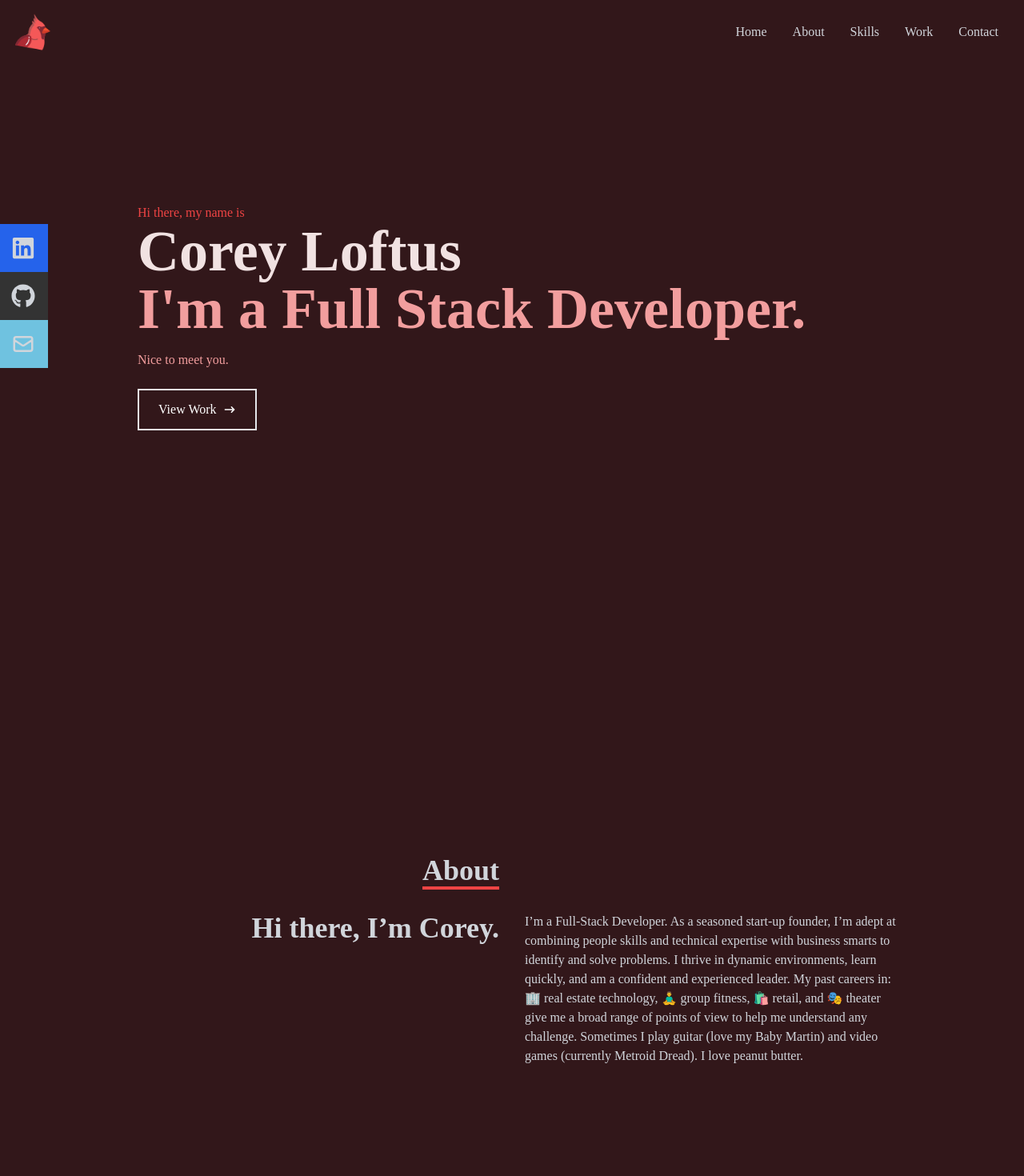
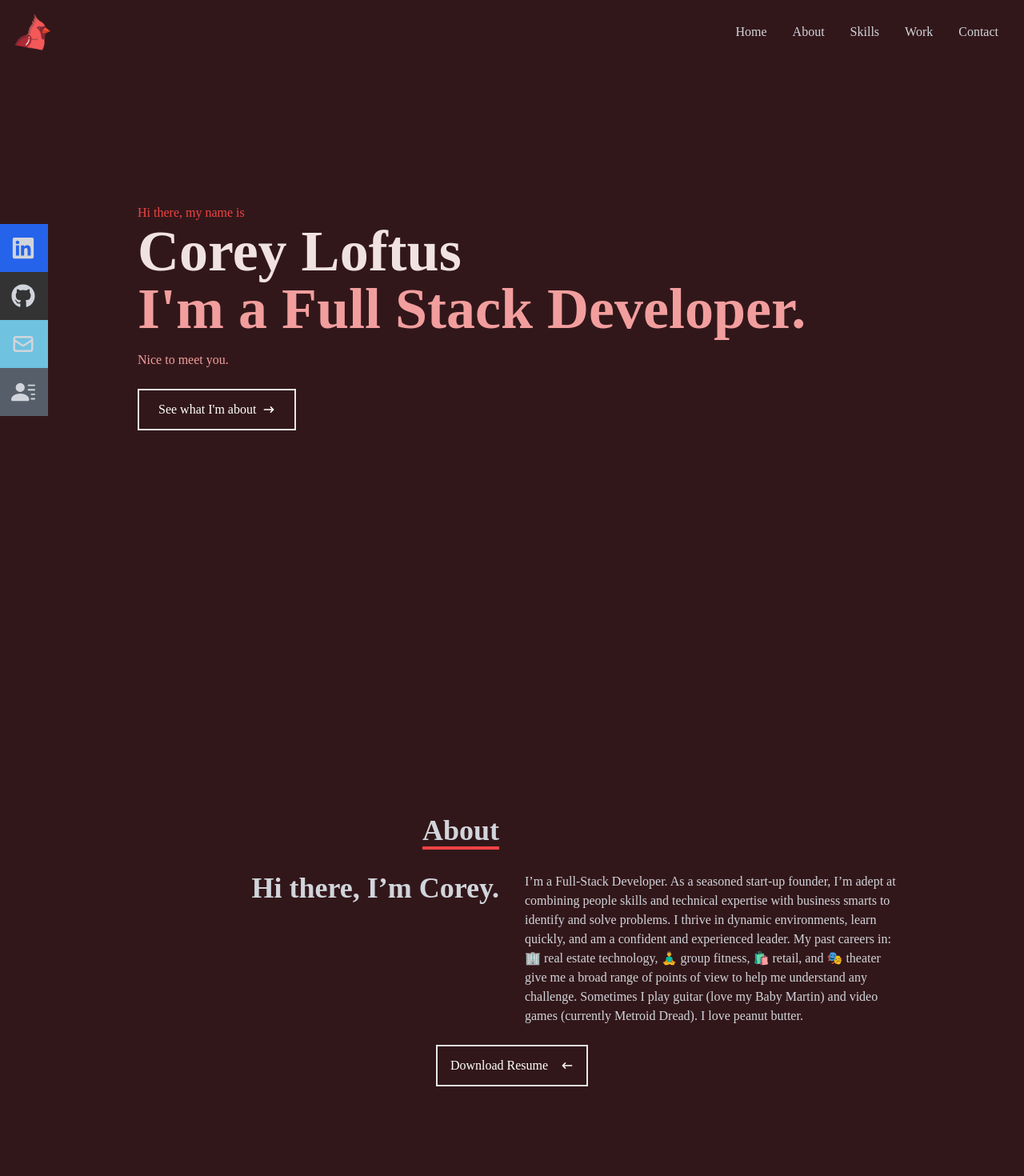
Before and after one commit to coreyloftus/personal-portfolio, a React (Create React App) app: page / in a window 1280 px wide. Shown: the top 1470 px of the page at 80% size. Built offline with nearby package versions, Linux system fonts and the light colour scheme.

Commit message:
Added download resume button to About section, Navbar, and styling

```diff
--- a/src/components/About.jsx
+++ b/src/components/About.jsx
@@ -1,24 +1,50 @@
-import React from "react"
+import resume from "../Assets/Corey-Loftus-Resume.pdf"
+import { HiArrowNarrowLeft, HiArrowNarrowRight } from "react-icons/hi"
 
 const About = () => {
   return (
+    // About Container
     <div name="about" className="w-full h-screen bg-[#32171a] text-gray-300">
       <div className="flex flex-col justify-center items-center w-full h-full">
         <div className="max-w-[1000px] w-full grid grid-cols-2 gap-8">
           <div className="sm:text-right pb-8 pl-4">
-                        <p className="text-4xl font-bold inline border-b-4 border-red-500">About</p>
+            <p className="text-4xl font-bold inline border-b-4 border-red-500">
+              About
+            </p>
           </div>
           <div></div>
         </div>
+        {/* Grid Container */}
         <div className="max-w-[1000px] w-full grid sm:grid-cols-2 gap-8 px-4">
+          {/* Grid Item 1 */}
           <div className="sm:text-right text-4xl font-bold">
             <p>Hi there, I’m Corey.</p>
           </div>
+          {/* Grid Item 2 */}
           <div>
-                        I’m a Full-Stack Developer. As a seasoned start-up founder, I’m adept at combining people skills and technical expertise with business smarts to identify and solve problems. I thrive in dynamic environments, learn quickly, and
-                        am a confident and experienced leader. My past careers in: 🏢 real estate technology, 🧘‍♂️ group fitness, 🛍️ retail, and 🎭 theater give me a broad range of points of view to help me understand any challenge. Sometimes I play
-                        guitar (love my Baby Martin) and video games (currently Metroid Dread). I love peanut butter.
+            I’m a Full-Stack Developer. As a seasoned start-up founder, I’m
+            adept at combining people skills and technical expertise with
+            business smarts to identify and solve problems. I thrive in dynamic
+            environments, learn quickly, and am a confident and experienced
+            leader. My past careers in: 🏢 real estate technology, 🧘‍♂️ group
+            fitness, 🛍️ retail, and 🎭 theater give me a broad range of points
+            of view to help me understand any challenge. Sometimes I play guitar
+            (love my Baby Martin) and video games (currently Metroid Dread). I
+            love peanut butter.
           </div>
+        </div>
+        {/* Resume Button */}
+        <div className="py-4">
+          <button
+            className="text-white group border-2 px-4 py-3 my-2 flex items-center hover:bg-red-500 hover:border-red-500"
+            download
+            href={resume}
+          >
+            Download Resume
+            <span className="group-hover:-translate-x-2 repeat duration-500">
+              <HiArrowNarrowLeft className="ml-4" />
+            </span>
+          </button>
         </div>
       </div>
     </div>
--- a/src/components/Home.jsx
+++ b/src/components/Home.jsx
@@ -7,13 +7,17 @@ const Home = () => {
       {/* container */}
       <div className="max-w-[1000px] mx-auto px-8 flex flex-col justify-center h-full">
         <p className="text-red-500">Hi there, my name is</p>
-                <h1 className="text-4xl sm:text-7xl font-bold text-[#f1e2e2]">Corey Loftus</h1>
-                <h2 className="text-4xl sm:text-7xl font-bold text-[#f29e9e]">I'm a Full Stack Developer.</h2>
+        <h1 className="text-4xl sm:text-7xl font-bold text-[#f1e2e2]">
+          Corey Loftus
+        </h1>
+        <h2 className="text-4xl sm:text-7xl font-bold text-[#f29e9e]">
+          I'm a Full Stack Developer.
+        </h2>
         <p className="text-[#f29e9e] py-4 max-w-700">Nice to meet you.</p>
         <div>
-                    <Link to="work" smooth={true} duration={500}>
+          <Link to="about" smooth={true} duration={500}>
             <button className="text-white group border-2 px-6 py-3 my-2 flex items-center hover:bg-red-500 hover:border-red-500">
-                            View Work
+              See what I'm about
               <span className="group-hover:rotate-90 duration-300">
                 <HiArrowNarrowRight className="ml-2" />{" "}
               </span>
--- a/src/components/Navbar.jsx
+++ b/src/components/Navbar.jsx
@@ -2,8 +2,8 @@ import React, { useState } from "react"
 import Logo from "../Assets/icons8-cardinal-64.png"
 import { FaBars, FaTimes, FaGithub, FaLinkedin } from "react-icons/fa"
 import { HiOutlineMail } from "react-icons/hi"
-// import { BsFillPersonLinesFill } from "react-icons/bs"
-// import coreyresume from 'src/Assets/Corey-Loftus-Resume.pdf'
+import { BsFillPersonLinesFill } from "react-icons/bs"
+import resume from "../Assets/Corey-Loftus-Resume.pdf"
 import { Link } from "react-scroll"
 
 const Navbar = () => {
@@ -13,7 +13,9 @@ const Navbar = () => {
   return (
     <div className="fixed w-full h-[80px] flex justify-between items-center px-4 bg-[#32171a] text-gray-300">
       <div>
-                <img src={Logo} alt="Logo Image" style={{ width: "50px" }} />
+        <Link to="home" smooth={true} duration={500}>
+          <img src={Logo} alt="Logo" style={{ width: "50px" }} />
+        </Link>
       </div>
 
       {/* menu */}
@@ -41,7 +43,13 @@ const Navbar = () => {
       </div>
 
       {/* mobile menu */}
-            <ul className={!nav ? "hidden" : "absolute top-0 left-0 w-full h-screen bg-[#32171a] flex flex-col justify-center items-center"}>
+      <ul
+        className={
+          !nav
+            ? "hidden"
+            : "absolute top-0 left-0 w-full h-screen bg-[#32171a] flex flex-col justify-center items-center"
+        }
+      >
         <Link to="home" smooth={true} duration={500} onClick={handleClick}>
           <li className="py-6 text-4xl">Home</li>
         </Link>
@@ -62,25 +70,38 @@ const Navbar = () => {
       <div className="hidden lg:flex fixed flex-col top-[35%] left-0">
         <ul>
           <li className="w-[160px] h-[60px] flex justify-between items-center ml-[-100px] hover:ml-[-10px] duration-300 bg-blue-600">
-                        <a className="flex justify-between items-center w-full text-gray-300" href="https://www.linkedin.com/in/corey-loftus/">
+            <a
+              className="flex justify-between items-center w-full text-gray-300"
+              href="https://www.linkedin.com/in/corey-loftus/"
+            >
               Linkedin <FaLinkedin size={30} />
             </a>
           </li>
           <li className="w-[160px] h-[60px] flex justify-between items-center ml-[-100px] hover:ml-[-10px] duration-300 bg-[#333333]">
-                        <a className="flex justify-between items-center w-full text-gray-300" href="https://github.com/coreyloftus">
+            <a
+              className="flex justify-between items-center w-full text-gray-300"
+              href="https://github.com/coreyloftus"
+            >
               Github <FaGithub size={30} />
             </a>
           </li>
           <li className="w-[160px] h-[60px] flex justify-between items-center ml-[-100px] hover:ml-[-10px] duration-300 bg-[#6fc2e0]">
-                        <a className="flex justify-between items-center w-full text-gray-300" href="mailto:coreyloftus@gmail.com">
+            <a
+              className="flex justify-between items-center w-full text-gray-300"
+              href="mailto:coreyloftus@gmail.com"
+            >
               Email <HiOutlineMail size={30} />
             </a>
           </li>
-                    {/* <li className="w-[160px] h-[60px] flex justify-between items-center ml-[-100px] hover:ml-[-10px] duration-300 bg-[#565f69]">
-                        <a className="flex justify-between items-center w-full text-gray-300" href="/" download={coreyresume}>
+          <li className="w-[160px] h-[60px] flex justify-between items-center ml-[-100px] hover:ml-[-10px] duration-300 bg-[#565f69]">
+            <a
+              className="flex justify-between items-center w-full text-gray-300"
+              href={resume}
+              download
+            >
               Resume <BsFillPersonLinesFill size={30} />
             </a>
-                    </li> */}
+          </li>
         </ul>
       </div>
     </div>
--- a/src/components/Work.jsx
+++ b/src/components/Work.jsx
@@ -36,6 +36,7 @@ const Work = () => {
                 <a
                   href="https://github.com/coreyloftus/shoe-string-be-dev"
                   target="_blank"
+                  rel="noreferrer"
                 >
                   <button className="text-center rounded-lg px-4 py-3 m-2 bg-white text-gray-700 font-bold text-lg hover:bg-red-500 hover:border-red-500">
                     Code
@@ -65,6 +66,7 @@ const Work = () => {
                 <a
                   href="https://github.com/jordbort/project-2-brewery-app"
                   target="_blank"
+                  rel="noreferrer"
                 >
                   <button className="text-center rounded-lg px-4 py-3 m-2 bg-white text-gray-700 font-bold text-lg hover:bg-red-500 hover:border-red-500">
                     Code
```
Lines whose indentation alone changed are shown as unchanged.
